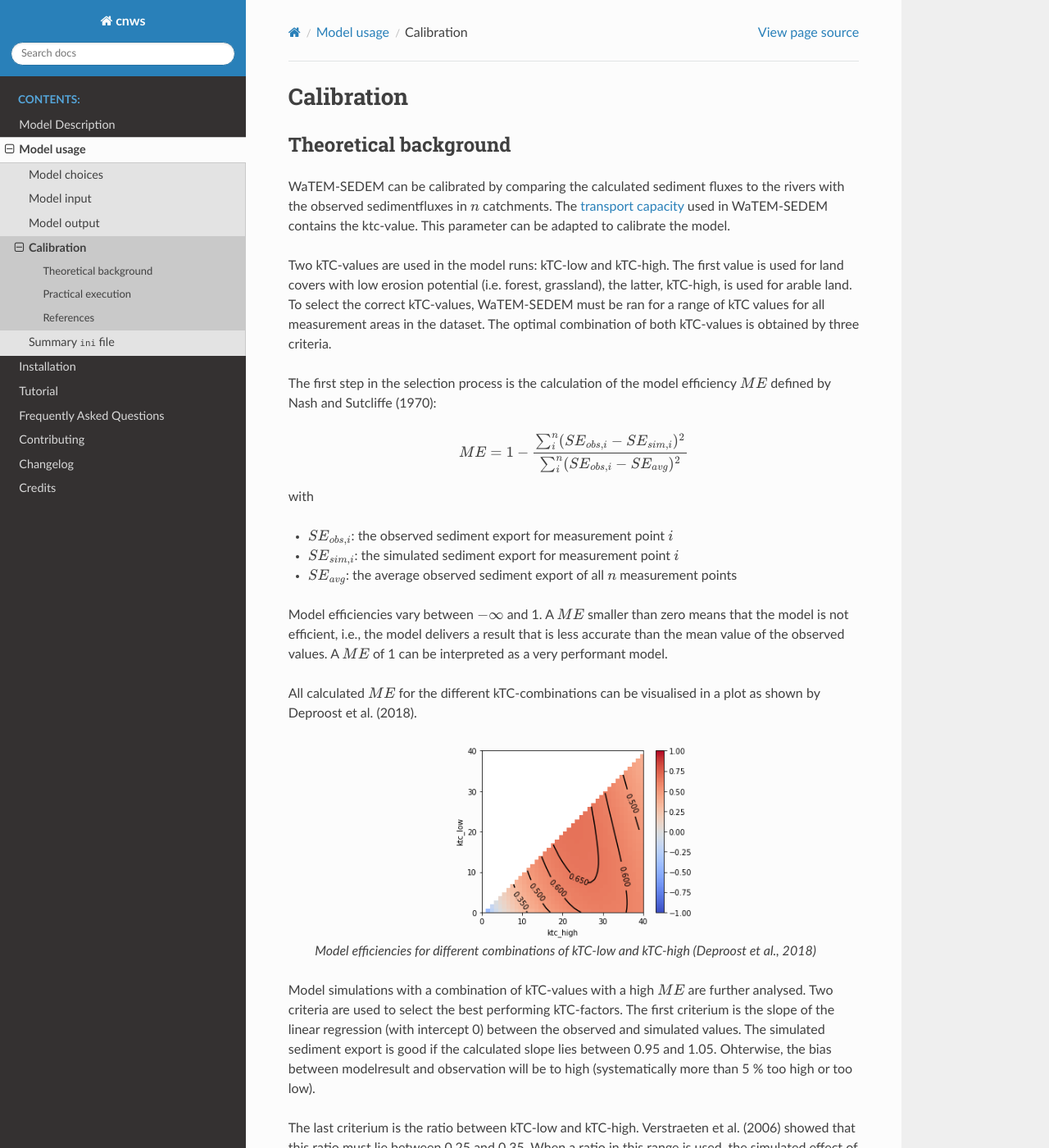
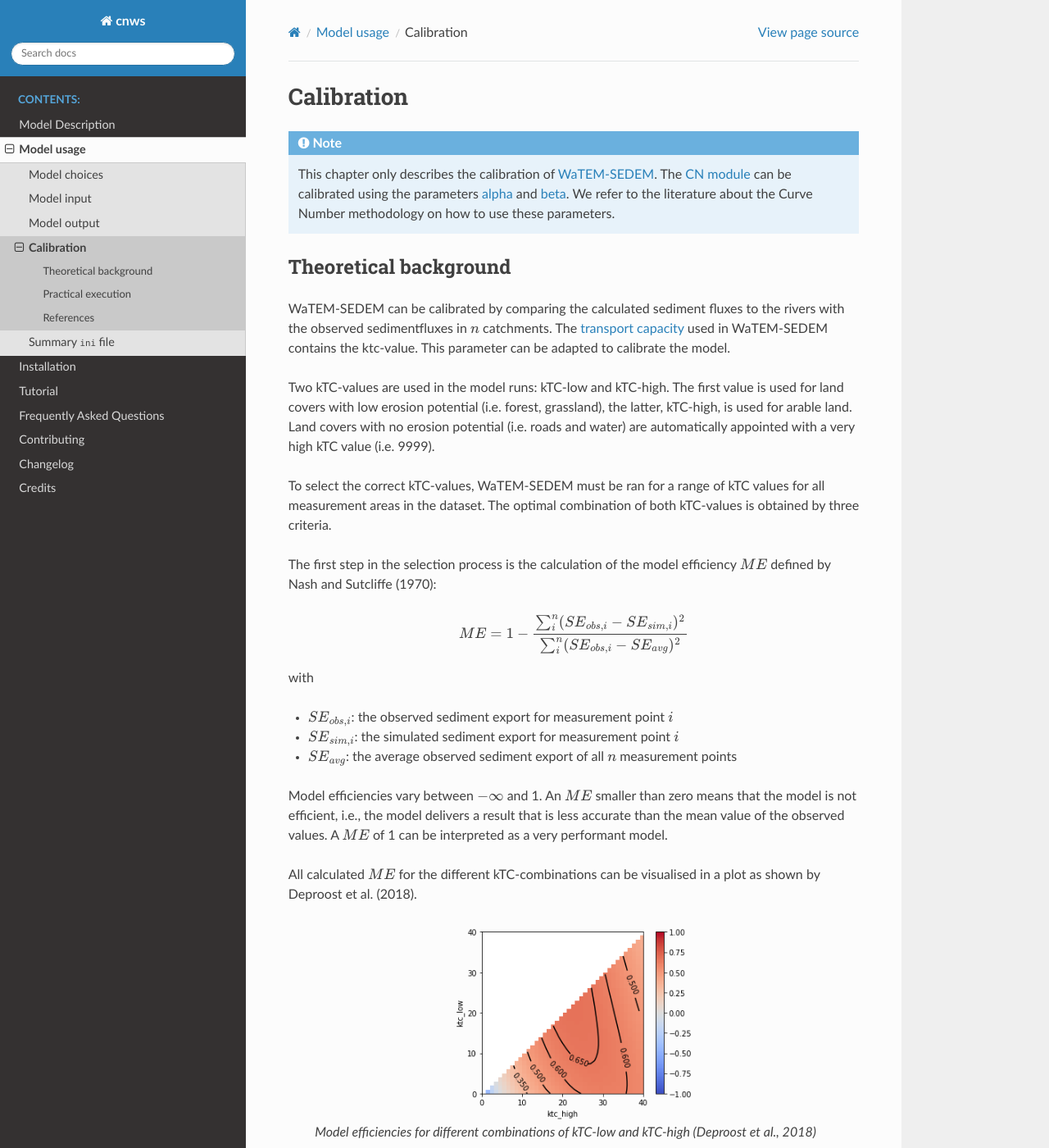
Before and after one commit to watem-sedem/watem-sedem, a Sphinx documentation site: the page built from docs/calibration.rst, in a window 1280 px wide and 1400 px high. Shown: the whole window at 82% size. Built offline with Sphinx 7.4.7 and the Read the Docs theme 2.0.0, drawn with Linux system fonts in a browser that asks for light colours; some of the changed text lies outside the part shown.

Commit message:
Adding some extra info to calibration page and contributing

```diff
--- a/CONTRIBUTING.rst
+++ b/CONTRIBUTING.rst
@@ -43,6 +43,9 @@ official CN-WS docs, in docstrings, or even on the web in blog posts,
 articles, and such. Note that on every documentation page there is a small
 "edit on Github" link in the top right - if you catch small errors, please
 suggest improvements.
+
+Please note that all formulas and mathematical expressions must be written
+in the correct LaTeX-syntax in order to render correctly.
 
 Submit Feedback
 ~~~~~~~~~~~~~~~
--- a/docs/calibration.rst
+++ b/docs/calibration.rst
@@ -3,6 +3,12 @@
 ###########
 Calibration
 ###########
+
+.. note::
+    This chapter only describes the calibration of :ref:`WaTEM-SEDEM <WS>`. The
+    :ref:`CN module <CN>` can be calibrated using the parameters
+    :ref:`alpha <alpha>` and :ref:`beta <beta>`. We refer to the literature
+    about the Curve Number methodology on how to use these parameters.
 
 Theoretical background
 ======================
@@ -14,7 +20,10 @@ This parameter can be adapted to calibrate the model.
 
 Two kTC-values are used in the model runs: kTC-low and kTC-high. The first value
 is used for land covers with low erosion potential (i.e. forest, grassland), the
-latter, kTC-high, is used for arable land. To select the correct kTC-values,
+latter, kTC-high, is used for arable land. Land covers with no erosion potential
+(i.e. roads and water) are automatically appointed with a very high kTC value (i.e. 9999).
+
+To select the correct kTC-values,
 WaTEM-SEDEM must be ran for a range of kTC values for all measurement areas in
 the dataset. The optimal combination of both kTC-values is obtained by three criteria.
 
@@ -30,7 +39,7 @@ with
 - :math:`SE_{sim,i}`: the simulated sediment export for measurement point :math:`i`
 - :math:`SE_{avg}`: the average observed sediment export of all :math:`n` measurement points
 
-Model efficiencies vary between :math:`-\infty`  and 1. A :math:`ME` smaller than
+Model efficiencies vary between :math:`-\infty`  and 1. An :math:`ME` smaller than
 zero means that the model is not efficient, i.e., the model delivers a result
 that is less accurate than the mean value of the observed values. A :math:`ME`
 of 1 can be interpreted as a very performant model.
@@ -67,9 +76,10 @@ calibration and future model runs. In the ini-file for every catchment the user
 has to enable the :ref:`calibration option <calibrate>` and define the
 :ref:`range of ktc values <calibrationparamters>`.
 
-The model will loop over all combinations of ktc values in the defined range,
-creates a :ref:`ktc map <ktcmap>` for every combination and runs the model for
-every combination. :ref:`A calibration file <calibrationtxt>` with the amount of
+The model will loop over all combinations of ktc values in the defined range.
+A :ref:`ktc map <ktcmap>` is created by the programm for every combination.
+Afterwards, the model is run for every combination.
+:ref:`A calibration file <calibrationtxt>` with the amount of
 sediment at each
 outlet of the model, for each combination of ktc-values in the defined range is
 available after running the model in calibration mode for every catchment. These
```
